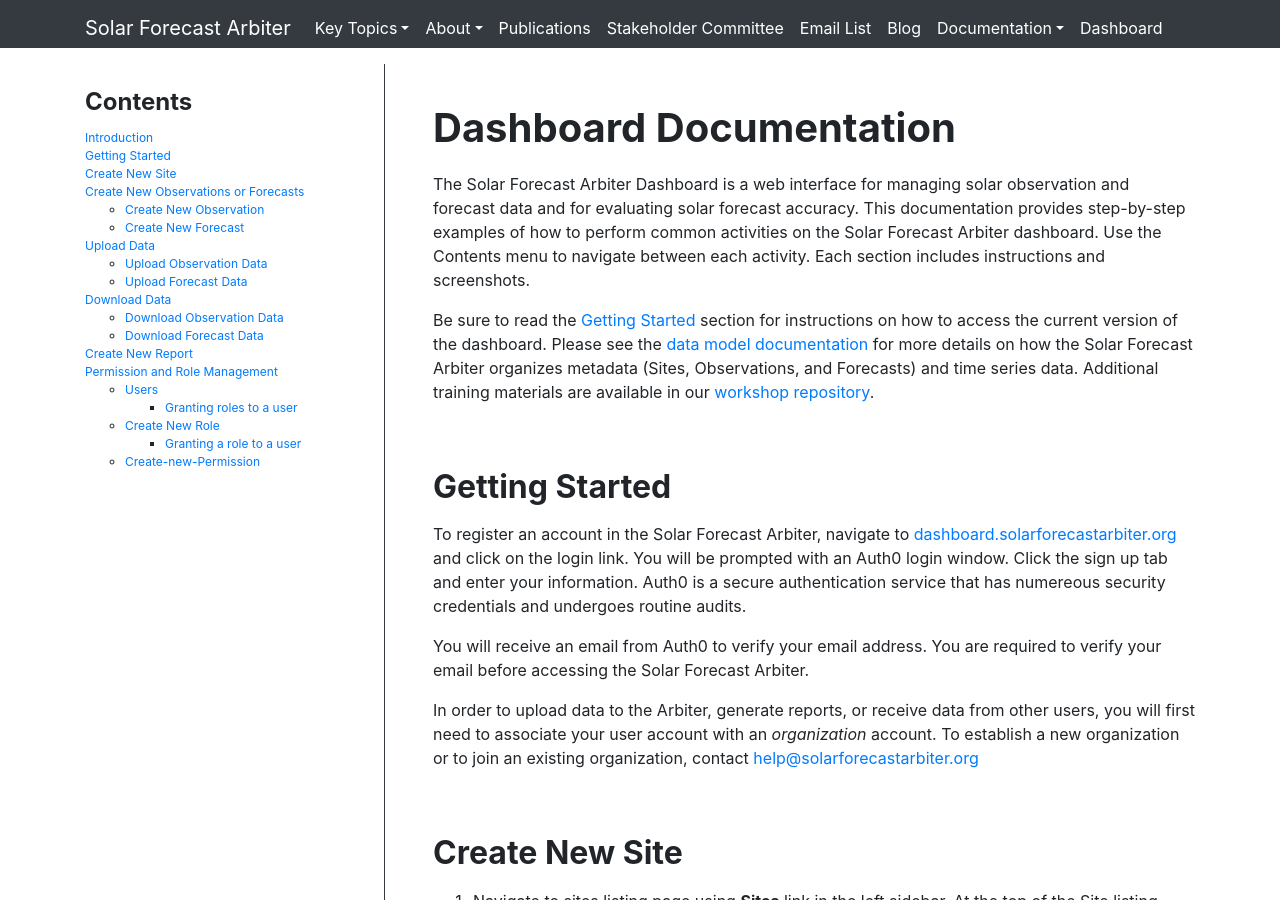
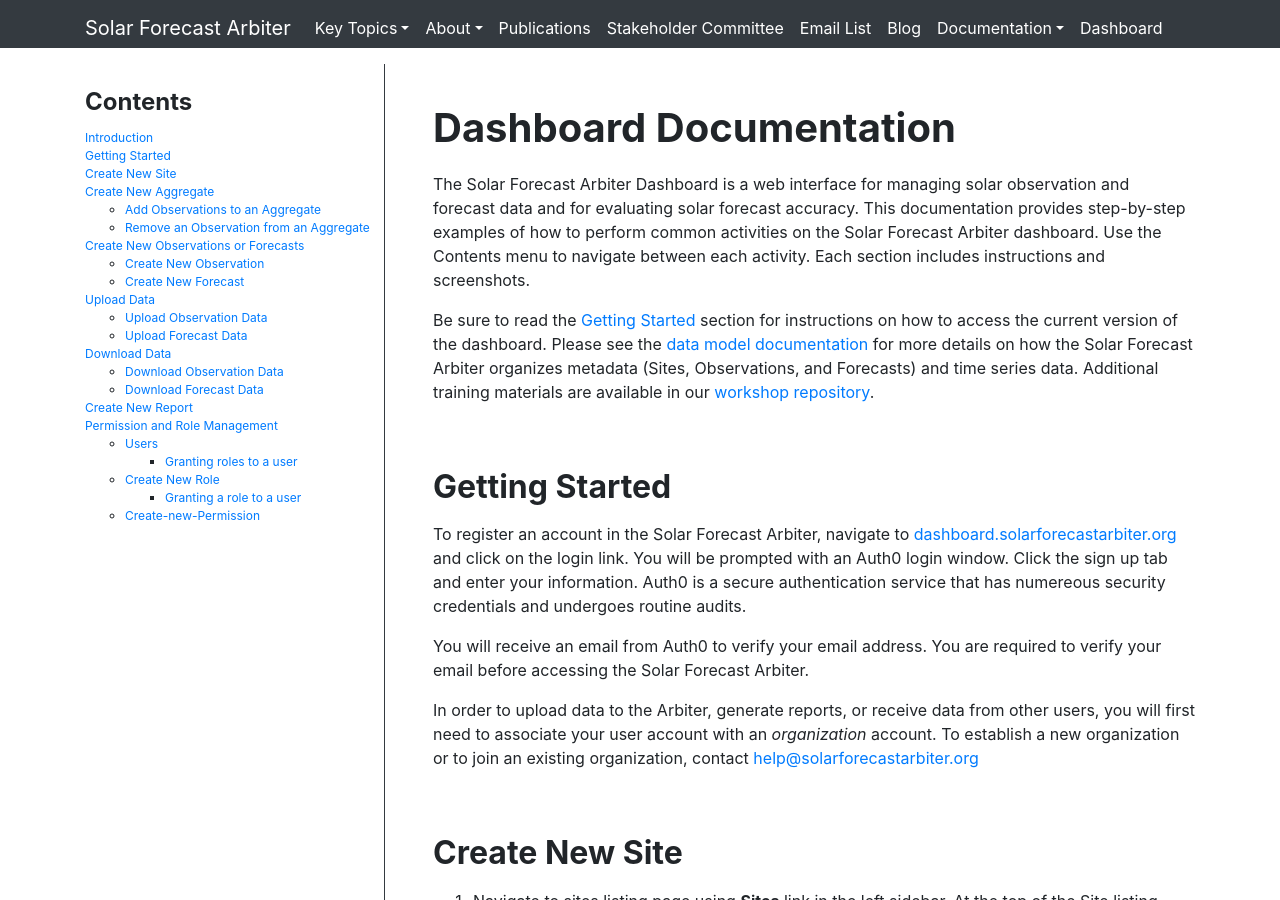
Before and after one commit to SolarArbiter/SolarArbiter.github.io, a Jekyll site: the page built from dashboard_documentation.md, in a window 1280 px wide and 900 px high. Built offline with Jekyll 4.4.1, drawn with Linux system fonts in a browser that asks for light colours; our own code applies the rules of GitHub Pages for plain Markdown files.

Commit message:
add sidebar entries

```diff
--- a/_includes/dashboard_sidebar.html
+++ b/_includes/dashboard_sidebar.html
@@ -4,6 +4,11 @@
   <li><a href="#">Introduction</a></li>
   <li><a href="#getting-started">Getting Started</a>
   <li><a href="#create-new-site">Create New Site</a></li>
+  <li><a href="#create-new-aggregate">Create New Aggregate</a></li>
+    <ul>
+      <li><a href="#add-observations-to-an-aggregate">Add Observations to an Aggregate</a></li>
+      <li><a href="#remove-an-observation-from-an-aggregate">Remove an Observation from an Aggregate</a></li>
+    </ul>
   <li><a href="#create-new-observation-or-forecast">Create New Observations or Forecasts</a></li>
     <ul>
 	  <li><a href="#create-new-observation">Create New Observation</a></li>
```
